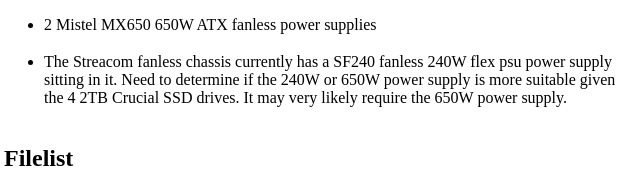
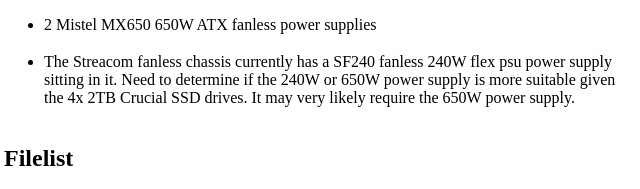
Before and after one commit to marcilr/fanless-the-build, a plain HTML site: page index.html in a window 1280 px wide. Shown: the part 579-768 px from the top of the page, 128-768 px from the left. Drawn offline with Linux system fonts and the light colour scheme.

Commit message:
For Fri 17 Mar 2023 10:17:40 PM AKDT updated 4 to 4x for:
The Streacom fanless chassis currently has a SF240 fanless
240W flex psu power supply sitting in it. Need to determine
if the 240W or 650W power supply is more suitable given the
4x 2TB Crucial SSD drives. It may very likely require the
650W power supply.

```diff
--- a/index.html
+++ b/index.html
@@ -117,7 +117,7 @@ This morning in the apartment's downstairs bedroom closet I found:
     The Streacom fanless chassis currently has a SF240 fanless
     240W flex psu power supply sitting in it.  Need to determine
     if the 240W or 650W power supply is more suitable given the
-    4 2TB Crucial SSD drives.  It may very likely require the
+    4x 2TB Crucial SSD drives.  It may very likely require the
     650W power supply.
 
 </ul>
```
